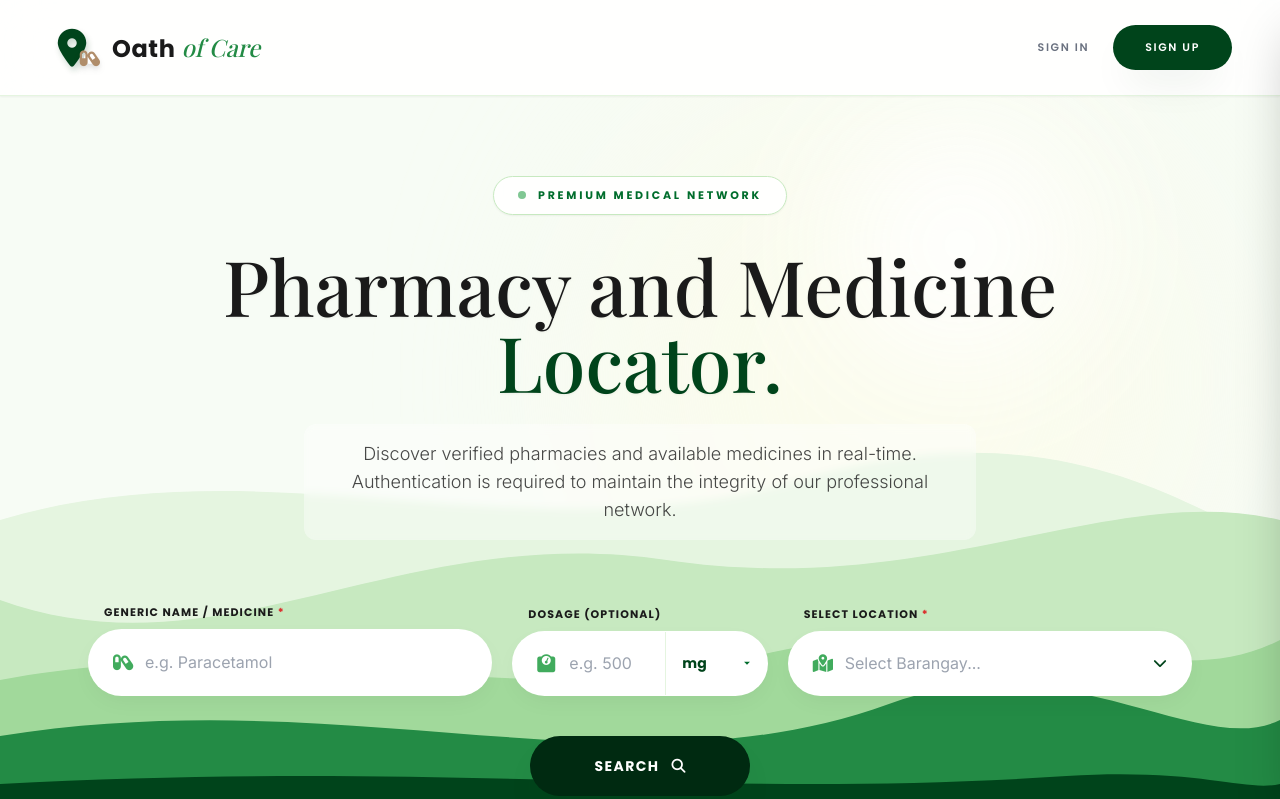
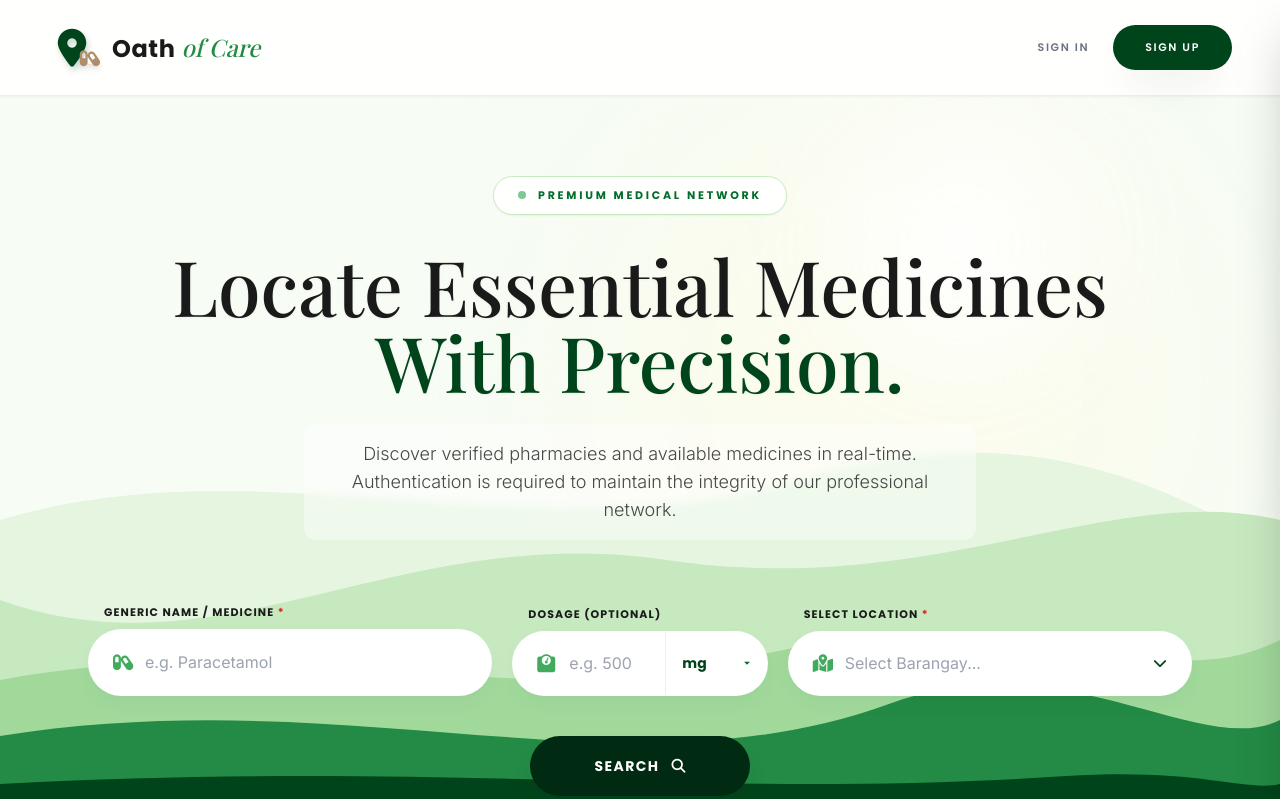
Before and after one commit to dionisiocerdena8-cloud/oath-of-care, a Flask app: page / in a window 1280 px wide. Shown: the top 799 px of the page. Run offline with Flask 3, Linux system fonts and the light colour scheme; some libraries are stand-ins or nearby versions; some web fonts are replaced.

Commit message:
Update client.html

```diff
--- a/templates/client.html
+++ b/templates/client.html
@@ -66,7 +66,10 @@
         h1, h2, h3, h4, h5, h6 { font-family: 'Playfair Display', serif; }
         .font-sans-head { font-family: 'Poppins', sans-serif; }
 
-        input:-webkit-autofill, input:-webkit-autofill:hover, input:-webkit-autofill:focus, input:-webkit-autofill:active{
+        input:-webkit-autofill,
+        input:-webkit-autofill:hover,
+        input:-webkit-autofill:focus,
+        input:-webkit-autofill:active{
             -webkit-box-shadow: 0 0 0 30px #ffffff inset !important;
             -webkit-text-fill-color: #1A1A1A !important;
             transition: background-color 5000s ease-in-out 0s;
@@ -118,22 +121,32 @@
             padding-top: 6rem;
             padding-bottom: 2rem;
         }
-        #heroSection.is-shrunk #heroTextContainer { margin-bottom: 2rem !important; }
-        #heroSection.is-shrunk #heroTitle { font-size: 2rem !important; margin-bottom: 0.5rem; }
-        #heroSection.is-shrunk #heroSubtitle { font-size: 0.875rem !important; }
+        #heroSection.is-shrunk #heroTextContainer {
+            margin-bottom: 2rem !important;
+        }
+        #heroSection.is-shrunk #heroTitle {
+            font-size: 2rem !important;
+            margin-bottom: 0.5rem;
+        }
+        #heroSection.is-shrunk #heroSubtitle {
+            font-size: 0.875rem !important;
+        }
         @media (min-width: 768px) {
-            #heroSection.is-shrunk #heroTitle { font-size: 2.75rem !important; }
-            #heroSection.is-shrunk #heroSubtitle { font-size: 1rem !important; }
+            #heroSection.is-shrunk #heroTitle {
+                font-size: 2.75rem !important;
+            }
+            #heroSection.is-shrunk #heroSubtitle {
+                font-size: 1rem !important;
+            }
         }
     </style>
 </head>
 <body class="antialiased flex flex-col min-h-screen relative">
 
-    <!-- ================= BACKGROUND ================= -->
+    <!-- Background -->
     <div class="fixed inset-0 z-[-5] w-full h-full overflow-hidden bg-brand-50 pointer-events-none">
         <div class="absolute top-[10%] right-[30%] w-[50vw] h-[50vw] max-w-[600px] max-h-[600px] bg-yellow-50/60 rounded-full blur-[100px] transform translate-x-1/2"></div>
         <div class="absolute top-[15%] right-[25%] w-[20vw] h-[20vw] max-w-[250px] max-h-[250px] bg-white rounded-full blur-3xl transform translate-x-1/2 opacity-90"></div>
-
         <svg class="absolute bottom-0 w-full h-[60vh] min-h-[400px]" preserveAspectRatio="none" viewBox="0 0 1440 600" xmlns="http://www.w3.org/2000/svg">
             <path fill="#e5f5e0" d="M0,250 C300,150 600,300 900,200 C1200,100 1350,250 1440,280 L1440,600 L0,600 Z"></path>
             <path fill="#c7e9c0" d="M0,350 C250,450 450,250 750,300 C1050,350 1250,200 1440,250 L1440,600 L0,600 Z"></path>
@@ -143,9 +156,11 @@
         </svg>
     </div>
 
-    <!-- ================= NAVIGATION ================= -->
+    <!-- Navigation Bar -->
     <nav class="fixed w-full z-50 transition-all duration-300 bg-white/90 backdrop-blur-xl border-b border-brand-100 h-24 flex items-center shadow-sm" id="navbar">
         <div class="w-full max-w-[1400px] mx-auto px-6 lg:px-12 flex justify-between items-center">
+
+            <!-- BRAND LOGO -->
             <div class="flex items-center cursor-pointer group" onclick="window.scrollTo(0,0)">
                 <div class="relative w-12 h-12 mr-2 transform group-hover:scale-105 transition-transform duration-500 flex items-center justify-center">
                     <i class="fa-solid fa-location-dot text-[38px] text-brand-800 relative z-0" style="text-shadow: 2px 4px 6px rgba(0,68,27,0.2);"></i>
@@ -160,10 +175,15 @@
                 </div>
             </div>
 
+            <!-- Auth Links -->
             <div class="flex items-center space-x-8">
                 <div id="navAuthLoggedOut" class="flex items-center space-x-6">
-                    <button onclick="openAuthModal('login')" class="font-sans-head font-semibold text-gray-500 hover:text-brand-800 transition-colors duration-300 text-[11px] uppercase tracking-[0.15em] hidden sm:block">Sign In</button>
-                    <button onclick="openAuthModal('signup1')" class="bg-brand-800 text-white px-8 py-3.5 rounded-full font-sans-head font-semibold text-[11px] uppercase tracking-[0.15em] transition-all duration-300 hover:bg-brand-700 shadow-luxury hover:shadow-luxury-hover hover:-translate-y-0.5">Sign Up</button>
+                    <button onclick="openAuthModal('login')" class="font-sans-head font-semibold text-gray-500 hover:text-brand-800 transition-colors duration-300 text-[11px] uppercase tracking-[0.15em] hidden sm:block">
+                        Sign In
+                    </button>
+                    <button onclick="openAuthModal('signup1')" class="bg-brand-800 text-white px-8 py-3.5 rounded-full font-sans-head font-semibold text-[11px] uppercase tracking-[0.15em] transition-all duration-300 hover:bg-brand-700 shadow-luxury hover:shadow-luxury-hover hover:-translate-y-0.5">
+                        Sign Up
+                    </button>
                 </div>
 
                 <div id="navAuthLoggedIn" class="hidden flex items-center space-x-6">
@@ -173,9 +193,11 @@
                         </div>
                         <span id="navUserName" class="font-sans-head font-medium text-charcoal text-sm"></span>
                     </div>
+
                     <button onclick="toggleHistoryPanel()" class="font-sans-head font-semibold text-brand-700 hover:text-brand-500 transition-colors duration-300 text-[11px] uppercase tracking-[0.15em] flex items-center gap-2">
                         <i class="fa-solid fa-clock-rotate-left text-sm"></i> My Visits
                     </button>
+
                     <button onclick="handleLogout()" class="w-10 h-10 rounded-full flex items-center justify-center text-gray-400 hover:text-error hover:bg-red-50 transition-colors">
                         <i class="fa-solid fa-arrow-right-from-bracket"></i>
                     </button>
@@ -184,7 +206,7 @@
         </div>
     </nav>
 
-    <!-- My Visits Panel -->
+    <!-- My Visits Sliding Panel -->
     <div id="historyOverlay" class="fixed inset-0 bg-brand-900/30 backdrop-blur-sm z-[140] hidden opacity-0 transition-opacity duration-300" onclick="toggleHistoryPanel()"></div>
     <div id="historyPanel" class="fixed right-0 top-0 h-full w-full max-w-md bg-white transform translate-x-full transition-transform duration-500 ease-in-out z-[150] flex flex-col border-l border-brand-100 shadow-2xl">
         <div class="p-8 border-b border-brand-100 bg-brand-50/50 flex justify-between items-center">
@@ -209,15 +231,16 @@
 
             <div class="w-full max-w-[1200px] mx-auto px-6 lg:px-12 relative z-10 flex flex-col items-center">
 
-                <!-- Elegant System Heading -->
                 <div class="text-center w-full flex flex-col items-center mb-16" id="heroTextContainer">
                     <span class="bg-white/90 backdrop-blur-sm text-brand-700 px-6 py-2.5 rounded-full font-sans-head font-bold text-[11px] uppercase tracking-[0.25em] mb-8 border border-brand-200 shadow-sm inline-flex items-center gap-3">
                         <span class="w-2 h-2 rounded-full bg-brand-500 animate-pulse"></span>
                         Premium Medical Network
                     </span>
                     <h1 id="heroTitle" class="font-serif text-charcoal text-[2.8rem] sm:text-5xl md:text-6xl lg:text-[4.8rem] leading-[1.15] mb-6 drop-shadow-sm">
-                        Pharmacy and Medicine <br class="hidden md:block"/>
-                        <span class="text-brand-800 relative">Locator.</span>
+                        Locate Essential Medicines <br class="hidden md:block"/>
+                        <span class="text-brand-800 relative">
+                            With Precision.
+                        </span>
                     </h1>
                     <p id="heroSubtitle" class="text-base md:text-lg text-charcoal/80 font-inter font-light max-w-2xl leading-relaxed bg-white/40 backdrop-blur-sm p-4 rounded-xl">
                         Discover verified pharmacies and available medicines in real-time. Authentication is required to maintain the integrity of our professional network.
@@ -227,7 +250,6 @@
                 <form onsubmit="handleSearch(event)" class="w-full flex flex-col items-center gap-8 relative z-20">
                     <div class="w-full flex flex-col lg:flex-row items-end gap-5 justify-center">
 
-                        <!-- Generic Name Input -->
                         <div class="w-full lg:w-[38%] relative text-left">
                             <label class="block font-sans-head font-bold text-charcoal text-[11px] uppercase tracking-widest mb-2 pl-4">Generic Name / Medicine <span class="text-error">*</span></label>
                             <div class="relative bg-white rounded-full shadow-input focus-within:shadow-input-focus border border-transparent focus-within:border-brand-400 transition-all duration-400">
@@ -239,7 +261,6 @@
                             </div>
                         </div>
 
-                        <!-- Dosage Input (Optional) -->
                         <div class="w-full lg:w-[24%] relative text-left">
                             <label class="block font-sans-head font-bold text-charcoal text-[11px] uppercase tracking-widest mb-2 pl-4">Dosage (Optional)</label>
                             <div class="flex relative bg-white rounded-full shadow-input focus-within:shadow-input-focus border border-transparent focus-within:border-brand-400 transition-all duration-400 overflow-hidden h-[65px]">
@@ -256,11 +277,11 @@
                             </div>
                         </div>
 
-                        <!-- Barangay Dropdown -->
                         <div class="w-full lg:w-[38%] relative text-left" id="customDropdownContainer">
                             <label class="block font-sans-head font-bold text-charcoal text-[11px] uppercase tracking-widest mb-2 pl-4">Select Location <span class="text-error">*</span></label>
                             <div class="relative bg-white rounded-full shadow-input focus-within:shadow-input-focus border border-transparent focus-within:border-brand-400 transition-all duration-400 h-[65px]">
                                 <input type="hidden" id="searchBarangayInput" required>
+
                                 <div id="dropdownTrigger" class="w-full pl-14 pr-6 py-4 bg-transparent flex justify-between items-center cursor-pointer h-full rounded-full">
                                     <div class="absolute left-6 top-1/2 transform -translate-y-1/2 pointer-events-none">
                                         <i class="fa-solid fa-map-location-dot text-brand-500 text-lg"></i>
@@ -268,6 +289,7 @@
                                     <span id="dropdownSelectedText" class="font-inter text-base text-gray-400 whitespace-nowrap overflow-hidden text-ellipsis">Select Barangay...</span>
                                     <i class="fa-solid fa-chevron-down text-brand-800 text-sm transition-transform duration-300" id="dropdownIcon"></i>
                                 </div>
+
                                 <ul id="dropdownMenu" class="absolute top-[115%] left-0 w-full bg-white border border-brand-100 rounded-3xl shadow-luxury max-h-64 overflow-y-auto hidden z-[100] opacity-0 transition-all duration-300 py-3">
                                     <li class="px-6 py-3.5 hover:bg-brand-50 hover:text-brand-800 hover:pl-8 cursor-pointer font-inter font-medium text-sm text-charcoal transition-all duration-200 dropdown-item" data-value="Bangkal">Bangkal</li>
                                     <li class="px-6 py-3.5 hover:bg-brand-50 hover:text-brand-800 hover:pl-8 cursor-pointer font-inter font-medium text-sm text-charcoal transition-all duration-200 dropdown-item" data-value="Baraka">Baraka</li>
@@ -287,7 +309,6 @@
                         </div>
                     </div>
 
-                    <!-- Search Button -->
                     <div class="w-full flex justify-center mt-2">
                         <button type="submit" id="btnSearch" class="bg-brand-900 text-white font-sans-head font-bold text-sm px-12 py-4 h-[60px] min-w-[220px] rounded-full shadow-luxury hover:bg-brand-800 hover:shadow-luxury-hover hover:-translate-y-1 transition-all duration-300 flex items-center justify-center gap-3">
                             <span class="tracking-[0.1em] uppercase">Search</span>
@@ -331,7 +352,6 @@
 
                 <div class="grid grid-cols-1 md:grid-cols-2 lg:grid-cols-4 gap-8 relative">
 
-                    <!-- Step 1 -->
                     <div class="card-3d bg-brand-900 border border-brand-800 rounded-3xl p-10 flex flex-col items-center text-center relative z-10">
                         <div class="icon-container w-20 h-20 bg-white text-brand-700 rounded-full flex items-center justify-center text-3xl mb-8 shadow-[0_8px_20px_rgba(0,109,44,0.4)]">
                             <i class="fa-solid fa-lock"></i>
@@ -340,7 +360,6 @@
                         <p class="text-brand-50 font-inter text-sm font-light leading-relaxed max-w-[280px]">Our network is secure. You must be authenticated to view real-time data.</p>
                     </div>
 
-                    <!-- Step 2 -->
                     <div class="card-3d bg-brand-900 border border-brand-800 rounded-3xl p-10 flex flex-col items-center text-center relative z-10">
                         <div class="icon-container w-20 h-20 bg-white text-brand-700 rounded-full flex items-center justify-center text-3xl mb-8 shadow-[0_8px_20px_rgba(0,109,44,0.4)]">
                             <i class="fa-solid fa-user-plus"></i>
@@ -349,7 +368,6 @@
                         <p class="text-brand-50 font-inter text-sm font-light leading-relaxed max-w-[280px]">Complete registration and verify your email to unlock platform access.</p>
                     </div>
 
-                    <!-- Step 3 -->
                     <div class="card-3d bg-brand-900 border border-brand-800 rounded-3xl p-10 flex flex-col items-center text-center relative z-10">
                         <div class="icon-container w-20 h-20 bg-white text-brand-700 rounded-full flex items-center justify-center text-3xl mb-8 shadow-[0_8px_20px_rgba(0,109,44,0.4)]">
                             <i class="fa-solid fa-magnifying-glass"></i>
@@ -358,7 +376,6 @@
                         <p class="text-brand-50 font-inter text-sm font-light leading-relaxed max-w-[280px]">Input generic name (optional dosage) and location to view availability.</p>
                     </div>
 
-                    <!-- Step 4 -->
                     <div class="card-3d bg-brand-900 border border-brand-800 rounded-3xl p-10 flex flex-col items-center text-center relative z-10">
                         <div class="icon-container w-20 h-20 bg-white text-brand-700 rounded-full flex items-center justify-center text-3xl mb-8 shadow-[0_8px_20px_rgba(0,109,44,0.4)]">
                             <i class="fa-solid fa-map-location-dot"></i>
@@ -541,6 +558,7 @@
                         <p class="text-base font-inter font-medium text-charcoal" id="infoContact">Loading...</p>
                     </div>
                 </div>
+
                 <div class="flex items-start gap-4">
                     <div class="w-12 h-12 rounded-full bg-brand-50 border border-brand-200 flex items-center justify-center text-brand-600 flex-shrink-0 mt-0.5">
                         <i class="fa-solid fa-calendar-days text-base"></i>
@@ -550,6 +568,7 @@
                         <p class="text-base font-inter text-charcoal font-medium" id="infoDays">Loading...</p>
                     </div>
                 </div>
+
                 <div class="flex items-start gap-4">
                     <div class="w-12 h-12 rounded-full bg-brand-50 border border-brand-200 flex items-center justify-center text-brand-600 flex-shrink-0 mt-0.5">
                         <i class="fa-solid fa-clock text-base"></i>
@@ -577,7 +596,7 @@
                 <i class="fa-solid fa-times text-xl"></i>
             </button>
 
-            <!-- Route Navigation Card -->
+            <!-- Route Navigation Card (Moved to Top Right, directly below the X button) -->
             <div class="absolute top-24 right-6 z-20 bg-white/95 backdrop-blur-sm px-7 py-6 rounded-[1.5rem] shadow-luxury border border-brand-100 flex flex-col gap-1 min-w-[280px] max-w-[calc(100%-3rem)] md:max-w-md">
                 <h3 class="text-3xl font-serif text-brand-900 leading-tight mb-1">Route Navigation</h3>
                 <p class="text-brand-600 font-sans-head uppercase tracking-[0.15em] font-bold text-[11px]" id="mapDestText">DESTINATION: MERCURY DRUG</p>
@@ -678,7 +697,7 @@
             if(!btn) return () => {};
             const originalHTML = btn.innerHTML;
             btn.disabled = true;
-            btn.innerHTML = `<i class="fa-solid fa-circle-notch fa-spin"></i> <span class="ml-2 font-inter text-sm">Processing...</span>`;
+            btn.innerHTML = '<i class="fa-solid fa-circle-notch fa-spin"></i> <span class="ml-2 font-inter text-sm">Processing...</span>';
             btn.classList.add('opacity-80', 'cursor-not-allowed');
             return () => {
                 btn.disabled = false;
@@ -1017,13 +1036,13 @@
 
                 if (data.results && data.results.length > 0) {
                     grid.innerHTML = '';
+
+                    // --- NEW DEDUPLICATION LOGIC ---
+                    // This prevents multiple identical medicines from the same store appearing as duplicates
+                    const seenMedicines = new Set();
+                    let renderedCount = 0;
+
                     data.results.forEach(res => {
-                        const shopImage = res.storeImage ? res.storeImage : 'https://images.unsplash.com/photo-1586015555437-679bc3ebcc5e?w=800&q=80';
-                        const pharmId = res.pharmacyId || Math.floor(Math.random() * 10000);
-
-                        const safeAddress = (res.address || '').replace(/'/g, "\\'").replace(/"/g, "&quot;");
-                        const safeName = (res.pharmacyName || '').replace(/'/g, "\\'").replace(/"/g, "&quot;");
-
                         let rawGeneric = res.genericName || res.item || res.medicine || "N/A";
                         let rawBrand = res.brandName || "N/A";
                         let rawDosage = res.dosage || "-";
@@ -1046,7 +1065,25 @@
                         let dosage = rawDosage.replace(/^["']|["']$/g, '').trim();
 
                         const displayMedicine = brand !== "N/A" ? `${generic} (${brand})` : generic;
+
+                        // --- UNIQUE IDENTIFIER FOR DEDUPLICATION ---
+                        const uniqueKey = `${res.pharmacyId}_${displayMedicine}_${dosage}`.toLowerCase();
+                        if (seenMedicines.has(uniqueKey)) return; // Skip exact duplicates
+
+                        seenMedicines.add(uniqueKey);
+                        renderedCount++;
+
                         const safeMedicine = displayMedicine.replace(/'/g, "\\'").replace(/"/g, "&quot;");
+
+                        let shopImage = 'https://images.unsplash.com/photo-1586015555437-679bc3ebcc5e?w=800&q=80';
+                        if (res.storeImage && typeof res.storeImage === 'string' && res.storeImage.length > 100 && res.storeImage !== "null") {
+                            shopImage = res.storeImage;
+                        }
+
+                        const pharmId = res.pharmacyId || Math.floor(Math.random() * 10000);
+
+                        const safeAddress = (res.address || '').replace(/'/g, "\\'").replace(/"/g, "&quot;");
+                        const safeName = (res.pharmacyName || '').replace(/'/g, "\\'").replace(/"/g, "&quot;");
 
                         let formattedDays = res.operatingDays || 'Not specified';
                         if(formattedDays === "Mon, Tue, Wed, Thu, Fri, Sat, Sun") {
@@ -1060,6 +1097,7 @@
                         const safeHoursStr = hoursStr.replace(/'/g, "\\'").replace(/"/g, "&quot;");
 
                         const safeContact = (res.contactNumber || '').replace(/'/g, "\\'").replace(/"/g, "&quot;");
+
                         const isStoreCurrentlyOpen = isStoreOpen(openTimeStr, closeTimeStr);
 
                         grid.innerHTML += `
@@ -1084,7 +1122,7 @@
                                             <span class="text-sm font-inter font-semibold text-charcoal leading-tight">${generic}</span>
                                         </div>
                                         <div class="flex flex-col border-t border-brand-100/50 pt-3">
-                                            <span class="text-[10px] font-sans-head font-bold uppercase tracking-[0.15em] text-gray-500 mb-1">Brand Name</span>
+                                            <span class="text-[10px] font-sans-head font-bold uppercase tracking-[0.15em] text-gray-500 mb-1">Medicine Name</span>
                                             <span class="text-sm font-inter font-medium text-charcoal leading-tight">${brand}</span>
                                         </div>
                                         <div class="flex justify-between items-center border-t border-brand-100/50 pt-3 mt-1">
@@ -1111,6 +1149,11 @@
                             </div>
                         `;
                     });
+
+                    if (renderedCount === 0) {
+                        grid.innerHTML = '<div class="col-span-full text-center py-20"><div class="w-20 h-20 bg-brand-50 rounded-full flex items-center justify-center text-brand-300 text-3xl mx-auto mb-5 border border-brand-100"><i class="fa-solid fa-box-open"></i></div><div class="text-brand-800 font-serif text-3xl mb-2">No inventory matches.</div><p class="text-gray-500 font-inter text-sm max-w-sm mx-auto">Please try adjusting your search parameters or check another location.</p></div>';
+                    }
+
                 } else {
                     grid.innerHTML = '<div class="col-span-full text-center py-20"><div class="w-20 h-20 bg-brand-50 rounded-full flex items-center justify-center text-brand-300 text-3xl mx-auto mb-5 border border-brand-100"><i class="fa-solid fa-box-open"></i></div><div class="text-brand-800 font-serif text-3xl mb-2">No inventory matches.</div><p class="text-gray-500 font-inter text-sm max-w-sm mx-auto">Please try adjusting your search parameters or check another location.</p></div>';
                 }
@@ -1204,7 +1247,6 @@
         }
 
         function logVisit(pharmacyId, pharmacyName, medicine) {
-            // FIXED LOGIC: Iche-check na niya kung nag-exist na yung exact Pharmacy ID at Medicine sa history, regardless kung pending o nasagutan na.
             const exists = visitsHistory.find(v => v.id === pharmacyId && v.medicine === medicine);
             if(!exists) {
                 const newVisit = {
@@ -1312,12 +1354,10 @@
                 try {
                     await fetch(`${API_URL}/api/report-stock`, {
                         method: 'POST', headers: { 'Content-Type': 'application/json' },
-                        // ADDED MEDICINENAME SA BODY PARA ALAM KUNG SINO IPAPENALIZE NG 5/10 STRIKES
                         body: JSON.stringify({ pharmacyId: pharmacyId, clientId: authState.id, isOutOfStock: true, medicineName: medicineName })
                     });
                 } catch(e) { /* ignored */ }
             } else {
-                // LOG DIN NATIN KUNG 'YES' (IN STOCK) PARA SA PIE CHART
                 try {
                     await fetch(`${API_URL}/api/report-stock`, {
                         method: 'POST', headers: { 'Content-Type': 'application/json' },
```
